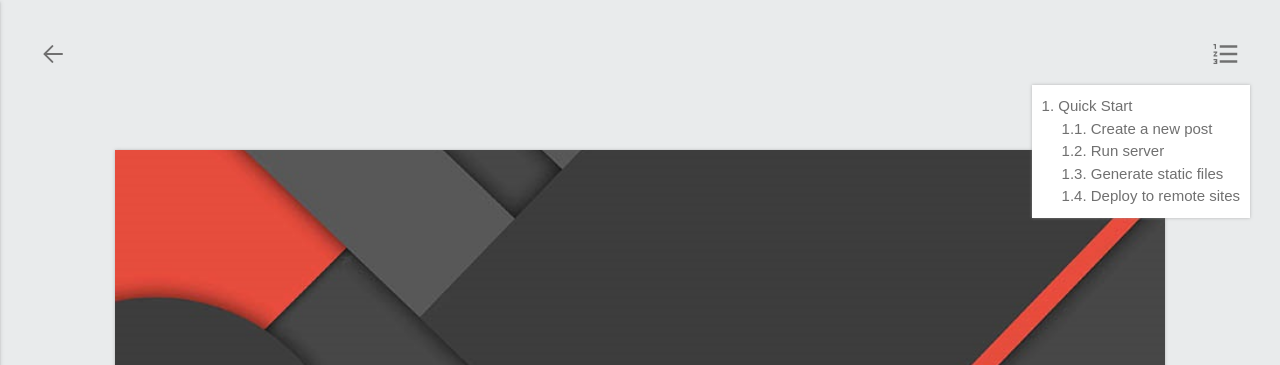
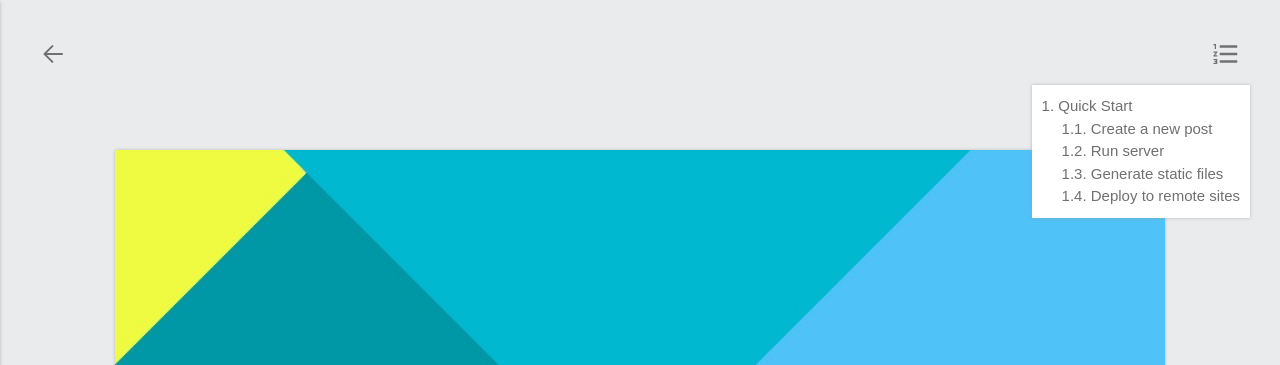
Before and after one commit to rainmanliu/myblog, a plain HTML site: page 2017/06/19/hello-world/index.html in a window 1280 px wide. Shown: the top 365 px of the page. Drawn offline with Linux system fonts and the light colour scheme.

Commit message:
Site updated: 2017-06-20 00:01:04

```diff
--- a/2017/06/19/hello-world/index.html
+++ b/2017/06/19/hello-world/index.html
@@ -125,7 +125,7 @@
   <div id="content-inner">
 
 <article id="post">
-  <div class="post-page-title"  style="background-color:#26A69A;background-image:url(/images/random/vateral-4.png)" >
+  <div class="post-page-title"  style="background-color:#26A69A;background-image:url(/images/random/vateral-15.png)" >
   <h2>Hello World</h2>
 
   <p>作者:刘寒雨 &nbsp&nbsp 发布于:<time datetime="2017-06-19T09:02:08.000Z">
```
Also changed, not shown: archives/2017/index.html (+1 -1 lines), index.html (+1 -1 lines).
